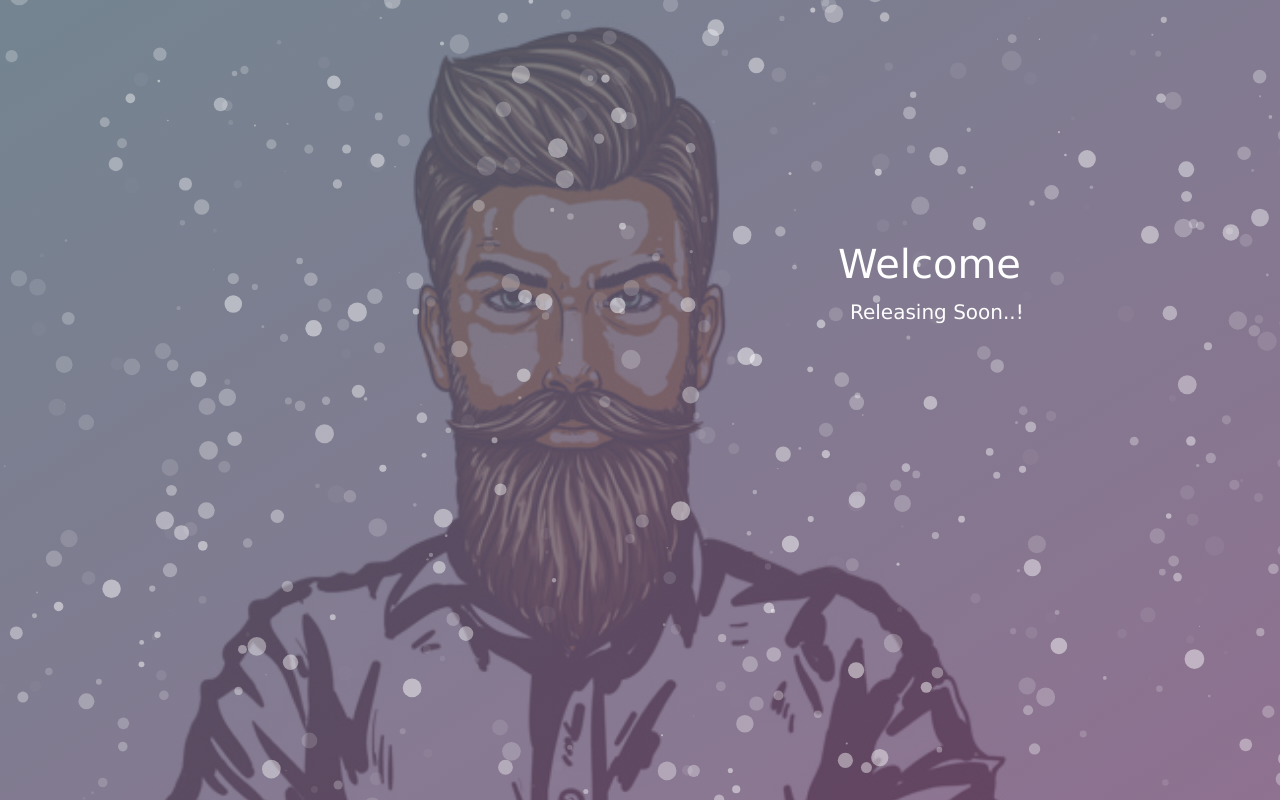
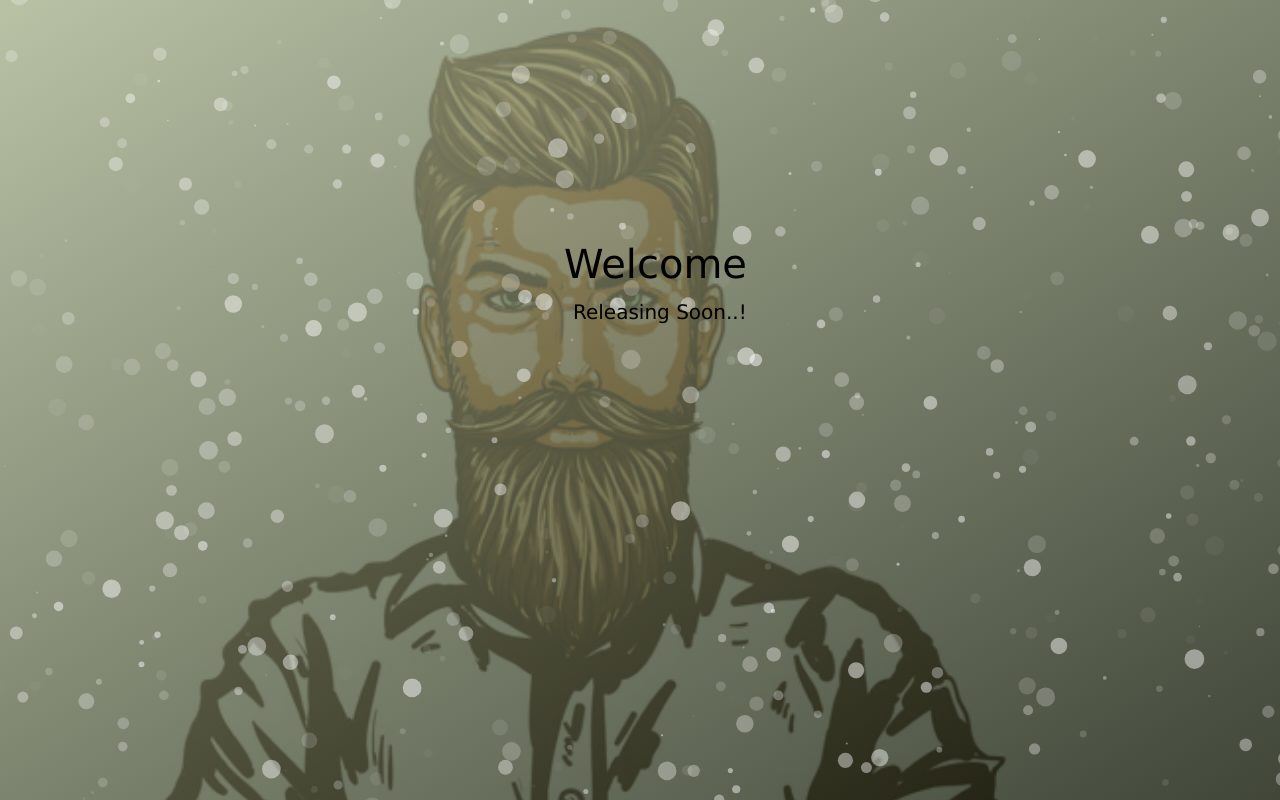
Before and after one commit to mahaprabhu1994/a6un.github.io, a plain HTML site: page index.html in a window 1280 px wide. Drawn offline with Linux system fonts and the light colour scheme.

Commit message:
color changed

```diff
--- a/index.css
+++ b/index.css
@@ -4,8 +4,6 @@
       position: absolute;
       top:91px;
       left:64px;
-	  margin-left: 274px;
-	  color: #fff;
       text-align: center;
 }
 h2{
@@ -27,7 +25,7 @@ h2{
 #particles-js{
 	background-color: #2477c4;
 	background-size:cover;
-  background-image: linear-gradient(to right bottom, rgba(83, 104, 119, 0.8), rgba(117, 80, 119, 0.8)), url(man.jpg);
+	background-image: linear-gradient(to right bottom, rgba(169, 181, 145, 0.8), rgba(19, 26, 9, 0.8)), url(man.jpg);
 }
 
 
@@ -38,12 +36,13 @@ body{
 
 #content{
 	position:absolute;
-	color: #fdfdfd;
+	color:#000;
 	top: 130px;
     left: 3px;
     width: 445px;
     height: 100px;
     font-size: 20px;
     font-family: verdana;
-	margin-left: 347px;
+    margin-left: 70px;
+
 }
```
Lines whose indentation alone changed are shown as unchanged.
